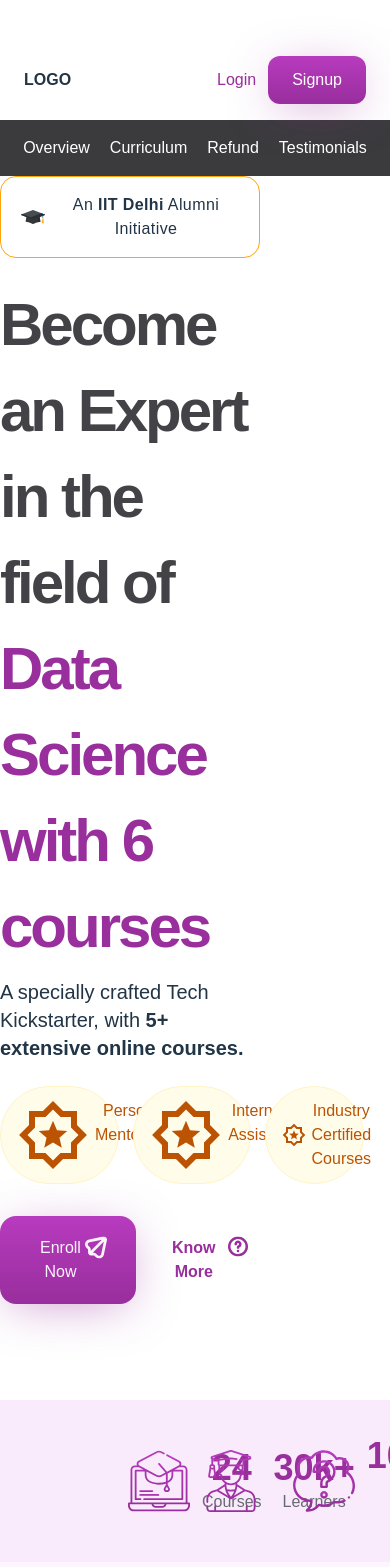
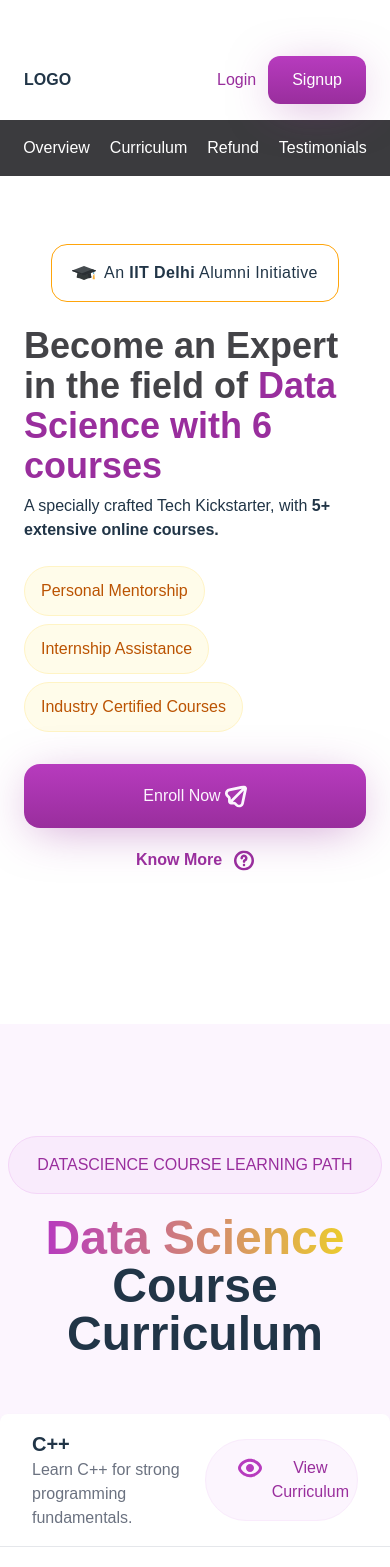
Before and after one commit to AnushkaKohli/Datascience-frontend, a React (Vite) app: page / in a window 390 px wide. Shown: the top 1567 px of the page. Built offline with nearby package versions, Linux system fonts and the light colour scheme.

Commit message:
hero responsive

```diff
--- a/src/components/Hero.tsx
+++ b/src/components/Hero.tsx
@@ -1,10 +1,10 @@
 const Hero = () => {
   return (
-    <div className="flex flex-col gap-y-8 md:pt-16 md:pb-14 font-poppins">
+    <div className="flex flex-col gap-y-8 my-10 lg:mt-16 lg:mb-14 font-poppins">
       {/* Upper half */}
-      <div className="md:px-32 w-2/3">
+      <div className="w-full flex flex-col px-6 py-7 lg:px-32 xl:w-2/3">
         {/* Box */}
-        <div className="px-5 py-4 border border-[#FFA50B] rounded-2xl w-fit flex gap-x-2 tracking-wide">
+        <div className="px-5 py-4 border border-[#FFA50B] rounded-2xl w-fit flex gap-x-2 tracking-wide self-center md:self-start">
           <img src="Graduation hat.svg" />
           <p>
             An <span className="font-semibold">IIT Delhi</span> Alumni Initiative
@@ -12,38 +12,38 @@ const Hero = () => {
         </div>
         {/* Heading and Description */}
         <div className="my-6 text-start">
-          <h1 className="font-extrabold text-6xl text-[#434347] tracking-tighter leading-[86px] mb-2">Become an Expert in the field of <span className="text-magenta"> Data Science with 6 courses </span></h1>
-          <h4 className="text-xl">A specially crafted Tech Kickstarter, with <span className="font-semibold"> 5+ extensive online courses.</span></h4>
+          <h1 className="font-extrabold text-4xl md:text-6xl text-[#434347] lg:tracking-tighter lg:leading-[86px] mb-2">Become an Expert in the field of <span className="text-magenta"> Data Science with 6 courses </span></h1>
+          <h4 className="md:text-xl">A specially crafted Tech Kickstarter, with <span className="font-semibold"> 5+ extensive online courses.</span></h4>
         </div>
         {/* CTC */}
-        <div className="flex gap-x-3.5">
+        <div className="flex flex-wrap gap-2 lg:gap-x-3.5">
           <div className="flex gap-x-1.5 bg-[#FFFCEA] border border-[#FFF4C5] rounded-full py-3 px-4">
-            <img src="award_star.svg" />
+            <img src="award_star.svg" className="hidden lg:block" />
             <p className="text-[#BB5302]">Personal Mentorship</p>
           </div>
           <div className="flex gap-x-1.5 bg-[#FFFCEA] border border-[#FFF4C5] rounded-full py-3 px-4">
-            <img src="award_star.svg" />
+            <img src="award_star.svg" className="hidden lg:block" />
             <p className="text-[#BB5302]">Internship Assistance</p>
           </div>
           <div className="flex gap-x-1.5 bg-[#FFFCEA] border border-[#FFF4C5] rounded-full py-3 px-4">
-            <img src="award_star.svg" />
+            <img src="award_star.svg" className="hidden lg:block" />
             <p className="text-[#BB5302]">Industry Certified Courses</p>
           </div>
         </div>
         {/* Buttons */}
-        <div className="flex gap-x-3 pt-8 pb-16">
-          <button className="flex gap-x-1 rounded-2xl px-10 py-5 bg-gradient-to-b from-[#B73BBE] to-magenta hover:bg-[#99319e] shadow-3xl">
+        <div className="flex flex-col sm:flex-row w-full gap-x-3 pt-8 pb-16 self-center lg:self-start">
+          <button className="flex items-center justify-center gap-x-1 rounded-2xl px-10 py-5 bg-gradient-to-b from-[#B73BBE] to-magenta hover:bg-[#99319e] shadow-3xl">
             <p className="text-[#FCF5FE]">Enroll Now</p>
             <img src="fi-br-paper-plane.svg" />
           </button>
-          <button className="flex gap-x-3 px-6 py-5">
+          <button className="flex items-center justify-center gap-x-3 px-6 py-5">
             <p className="text-magenta font-semibold">Know More</p>
             <img src="fi-br-interrogation.svg" />
           </button>
         </div>
       </div>
       {/* Lower half */}
-      <div className="bg-[#F9EBFC] flex justify-between items-center py-9 px-32">
+      <div className="hidden lg:flex bg-[#F9EBFC] justify-between items-center py-9 px-32">
         {/* Courses */}
         <div className="flex gap-x-3">
           <img src='Courses.svg' />
```
